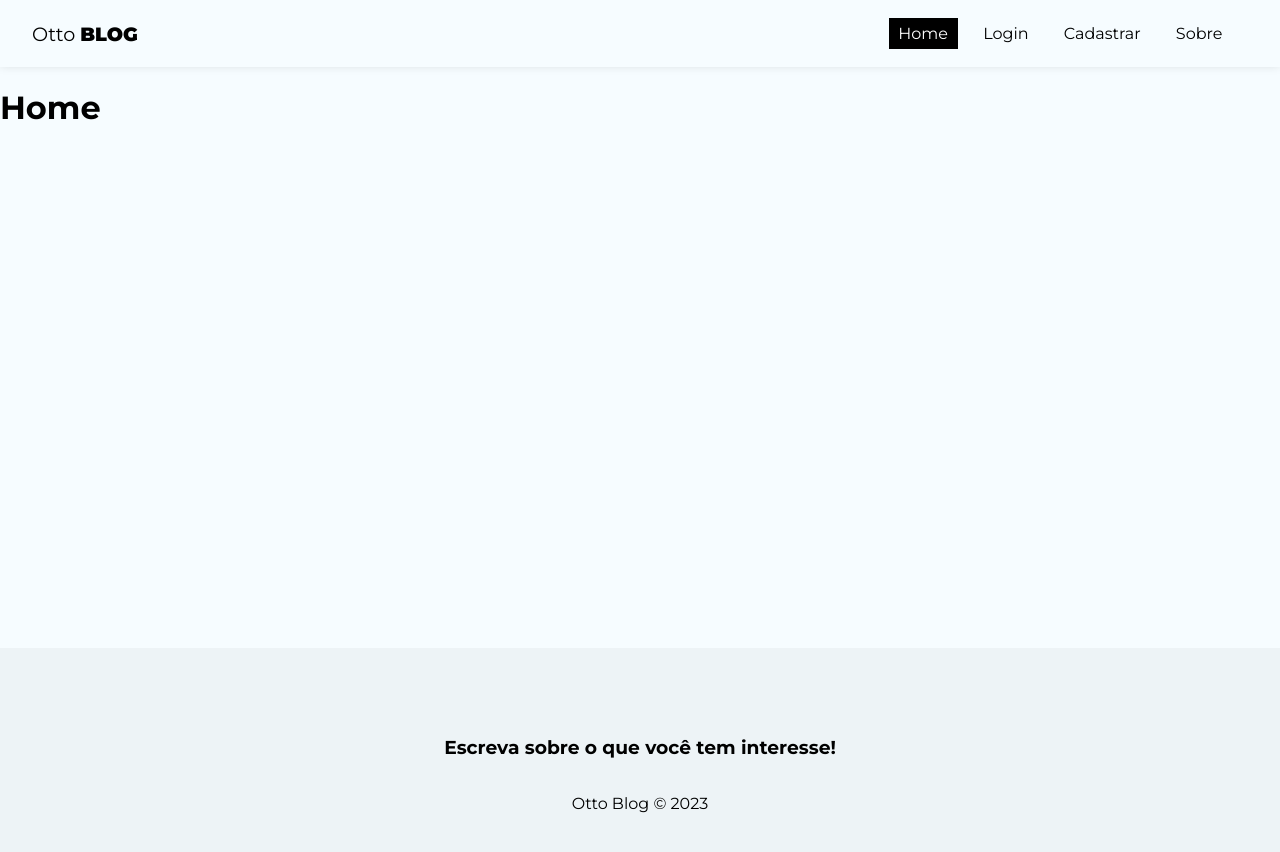
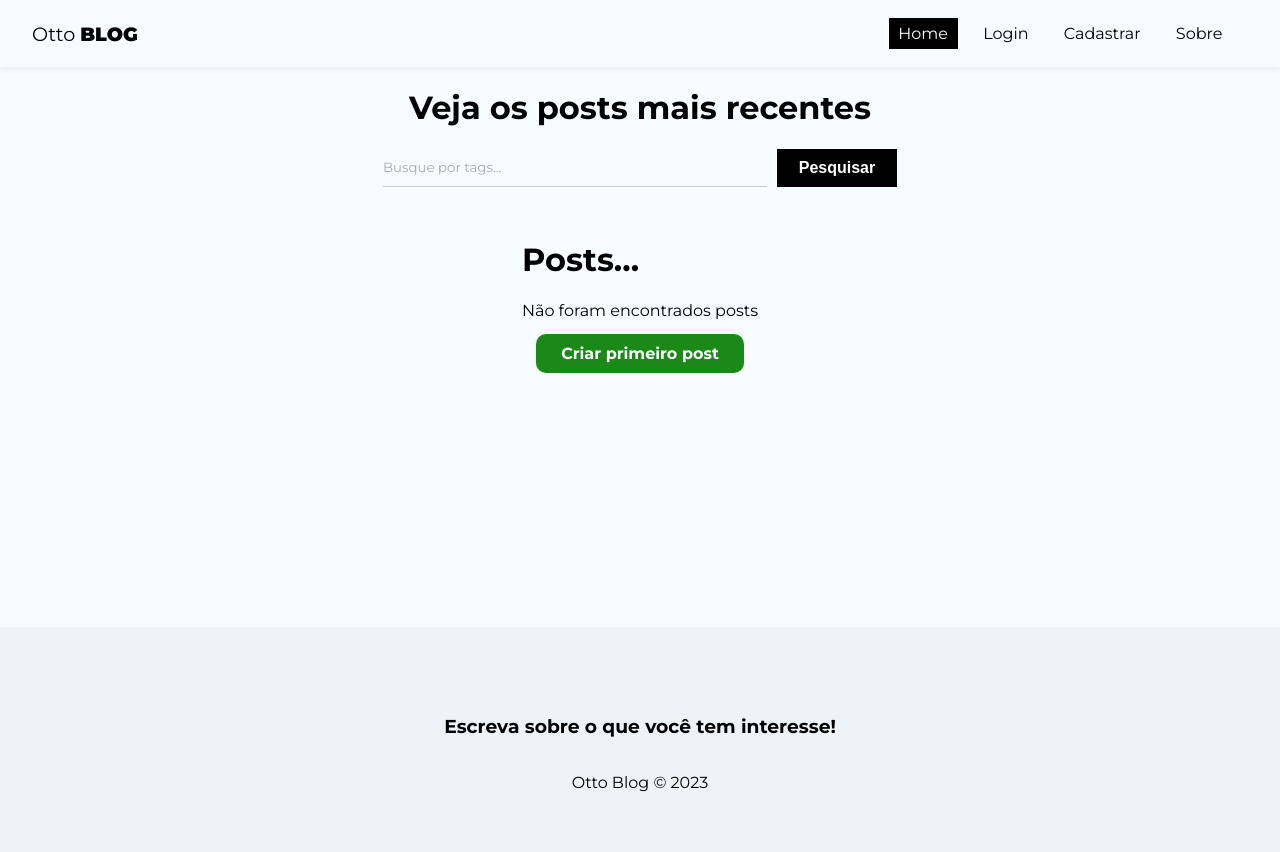
Before and after one commit to othongonzaga/OttoBlog, a React (Create React App) app in the folder ottoblog/: page / in a window 1280 px wide. Shown: the top 852 px of the page. Built offline with nearby package versions, Linux system fonts and the light colour scheme; no server answers.

Commit message:
Estruturando página home

```diff
--- a/ottoblog/src/pages/Home/Home.js
+++ b/ottoblog/src/pages/Home/Home.js
@@ -1,11 +1,40 @@
 import React from 'react'
 import styles from './Home.module.css'
 
+import { useState } from "react";
+import { useNavigate, Link } from "react-router-dom";
 
 const Home = () => {
+  const [query, setQuery] = useState("");
+  const [posts] = useState([])
+
+  const handleSubmit = (e) => {
+    e.preventDefault();
+
+  };
+
   return (
-    <div>
-        <h1>Home</h1>
+    <div className={styles.home}>
+      <h1>Veja os posts mais recentes</h1>
+      <form className={styles.search_form} onSubmit={handleSubmit}>
+        <input
+          type="text"
+          placeholder="Busque por tags..."
+          onChange={(e) => setQuery(e.target.value)}
+        />
+        <button className="btn btn-dark">Pesquisar</button>
+      </form>
+      <div>
+        <h1>Posts...</h1>
+        {posts && posts.length === 0 && (
+          <div className={styles.noposts}>
+            <p>Não foram encontrados posts</p>
+            <Link to="/posts/create" className="btn">
+              Criar primeiro post
+            </Link>
+          </div>
+        )}
+      </div>
     </div>
   )
 }
--- a/ottoblog/src/pages/Home/Home.module.css
+++ b/ottoblog/src/pages/Home/Home.module.css
@@ -0,0 +1,31 @@
+.home {
+    display: flex;
+    flex-direction: column;
+    align-items: center;
+    justify-content: center;
+}
+
+.search_form {
+    max-width: 100%;
+    width: 60%;
+    display: flex;
+    justify-content: center;
+    margin-bottom: 2em;
+}
+
+.search_form input {
+    margin-right: 10px;
+    width: 50%;
+}
+
+.noposts {
+    text-align: center;
+}
+
+.noposts p {
+    margin-bottom: 1.5em;
+}
+
+.noposts a {
+    padding: 10px 25px;
+}
```
